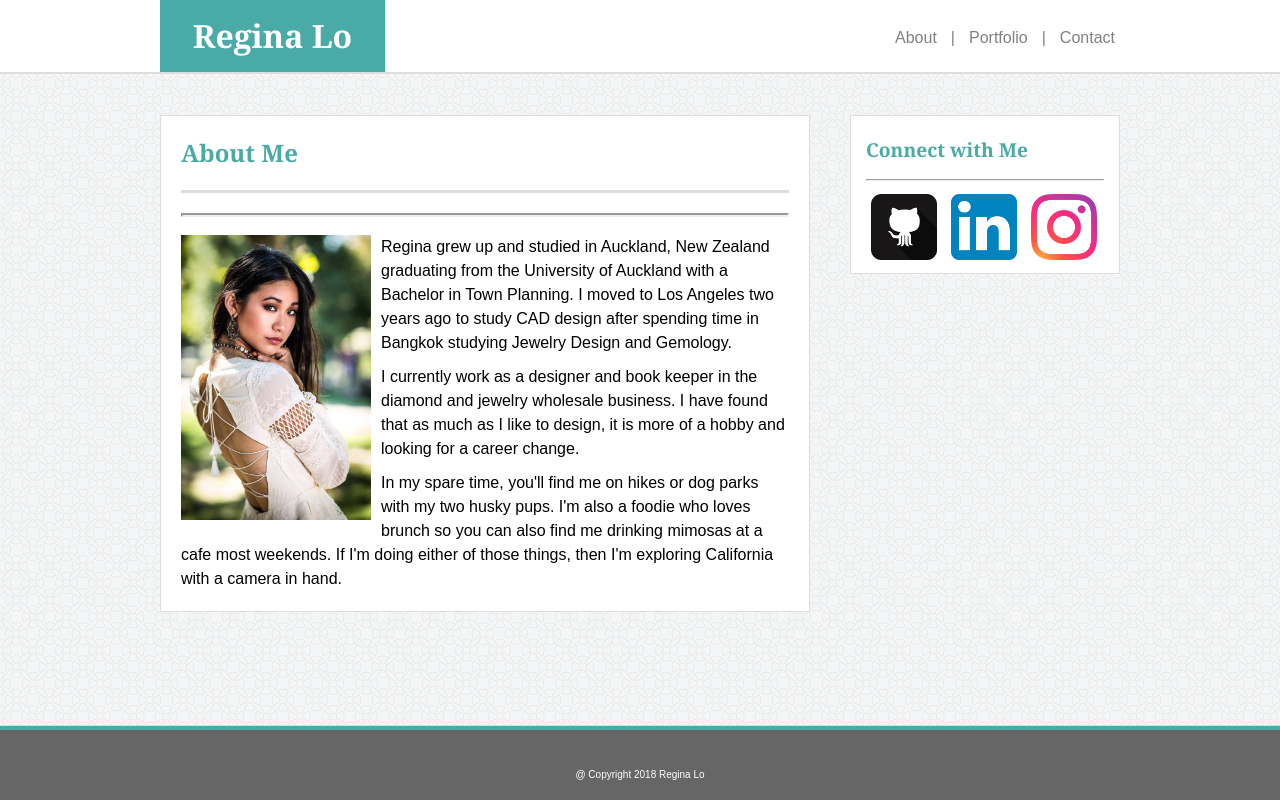
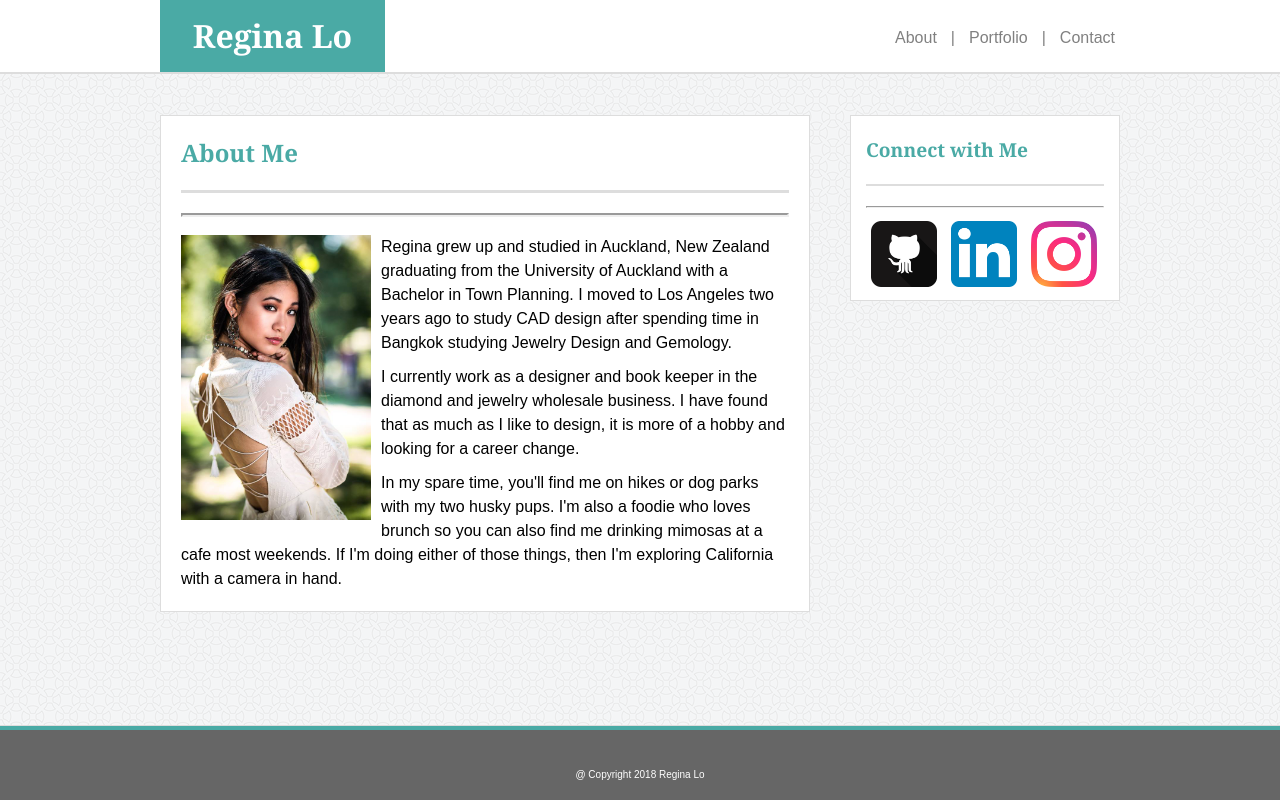
Before and after one commit to tlo015/Basic-Portfolio, a plain HTML site: page index.html in a window 1280 px wide. Drawn offline with Linux system fonts and the light colour scheme.

Commit message:
Update style.css

```diff
--- a/assets/css/style.css
+++ b/assets/css/style.css
@@ -105,6 +105,8 @@ h3{
     margin-right: 0;
     font-weight: bold;
     color: #4aaaa5;
+    padding-bottom: 25px;
+    border-bottom: 2px solid #dddddd;
 }
 
 .connect{
```
